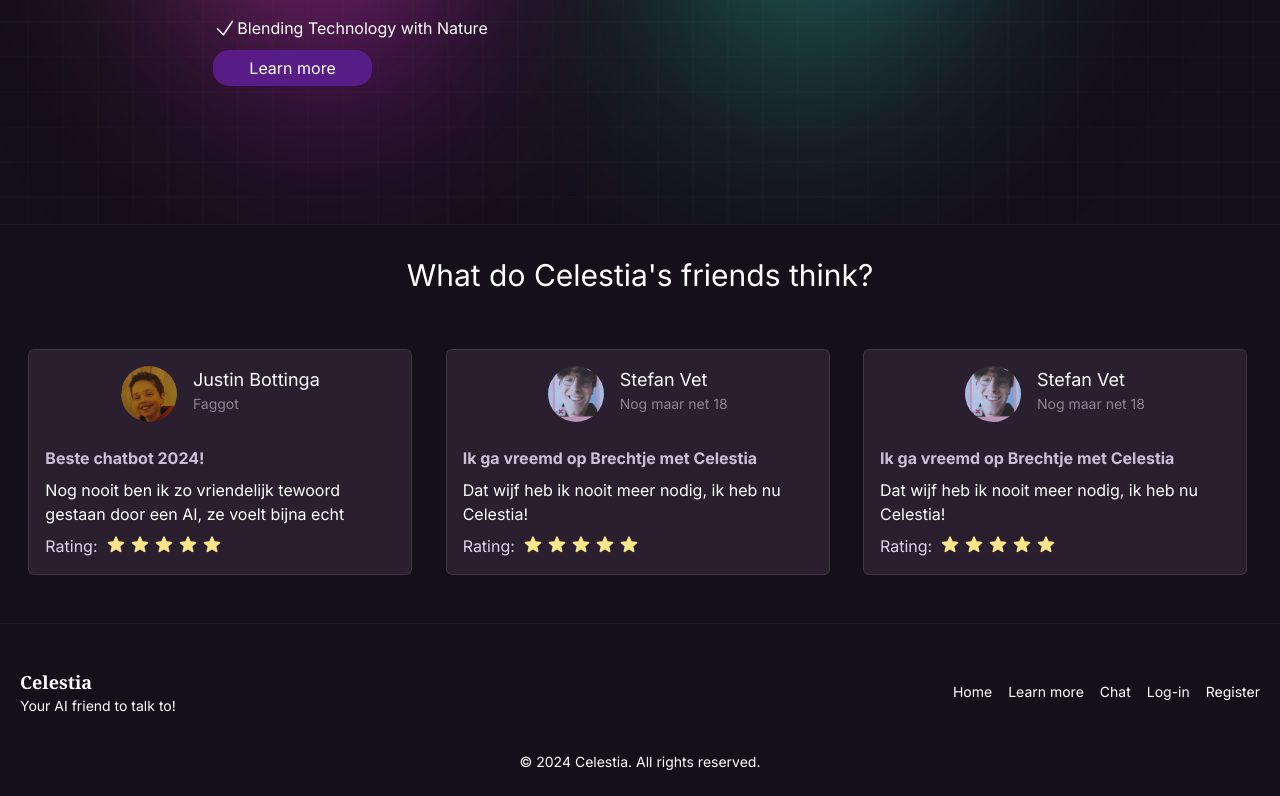
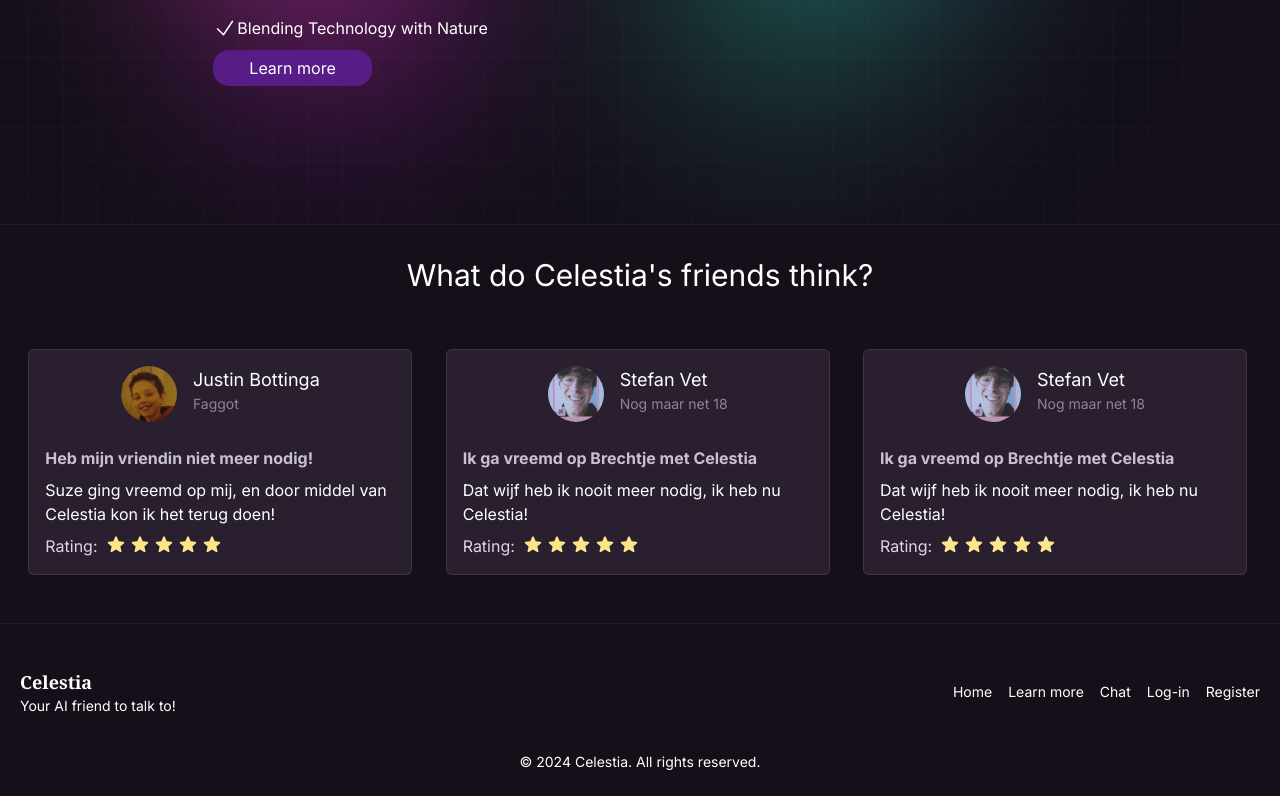
Before and after one commit to JustinBottinga/celestia, a React (Vite) app: page / in a window 1280 px wide. Shown: the part 933-1729 px from the top of the page. Built offline with nearby package versions, Linux system fonts and the light colour scheme.

Commit message:
review justin fix

```diff
--- a/src/components/Review/Review.tsx
+++ b/src/components/Review/Review.tsx
@@ -57,9 +57,9 @@ function Review() {
       Author: "Justin Bottinga",
       Title: "Faggot",
       Image: "src/assets/temp/justin.jpg",
-      Header: "Beste chatbot 2024!",
+      Header: "Heb mijn vriendin niet meer nodig!",
       Review:
-        "Nog nooit ben ik zo vriendelijk tewoord gestaan door een AI, ze voelt bijna echt",
+        "Suze ging vreemd op mij, en door middel van Celestia kon ik het terug doen!",
       Rating: 5,
     },
     {
```
